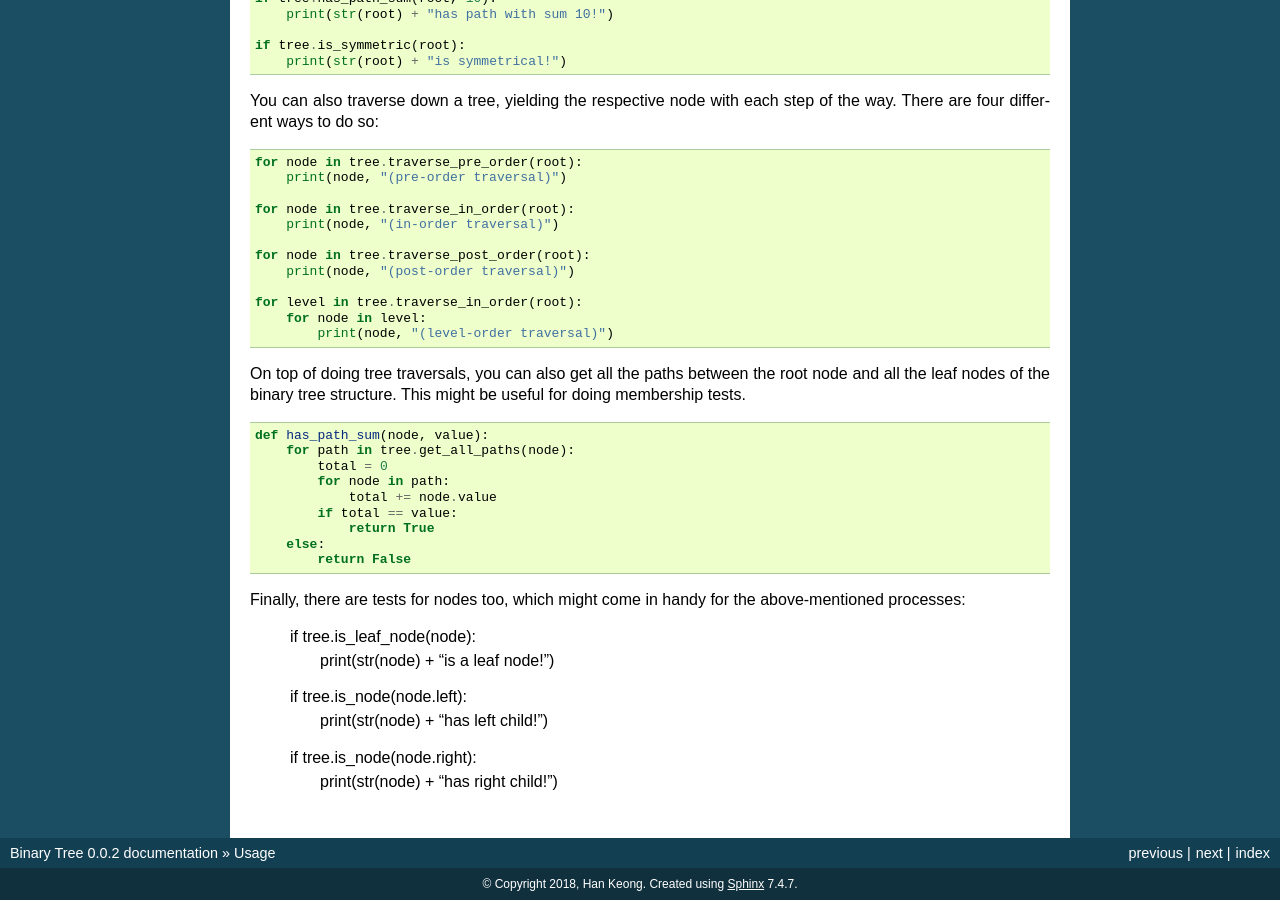
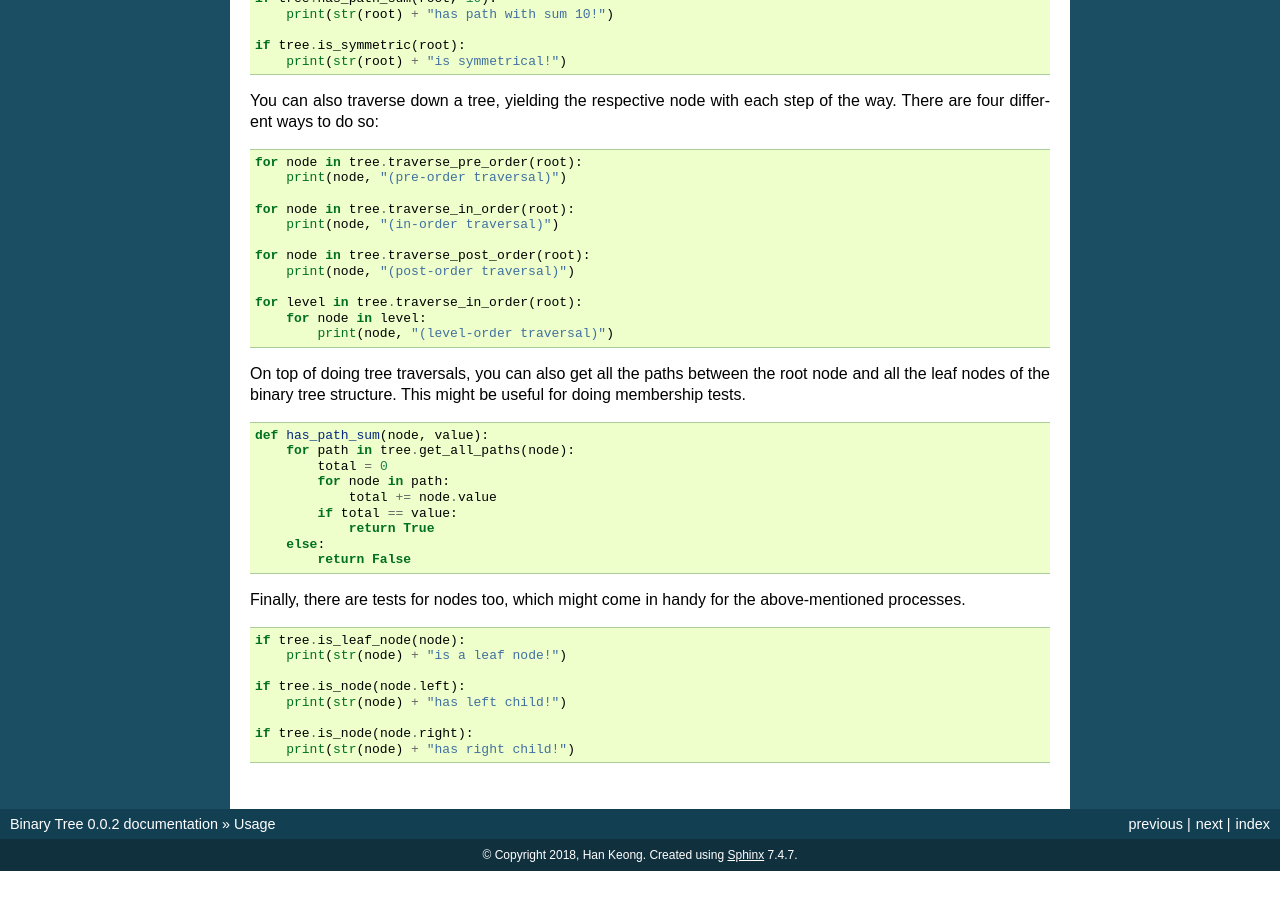
Before and after one commit to david-xhk/binary_tree, a Sphinx documentation site: the page built from docs/usage.rst, in a window 1280 px wide and 900 px high, scrolled down 1072 px. Built offline with Sphinx 7.4.7, drawn with Linux system fonts in a browser that asks for light colours; after the commit the page ends 1943 px from its top, so only the background shows below that.

```diff
--- a/docs/usage.rst
+++ b/docs/usage.rst
@@ -84,7 +84,7 @@ On top of doing tree traversals, you can also get all the paths between the root
         else:
             return False
 
-Finally, there are tests for nodes too, which might come in handy for the above-mentioned processes:
+Finally, there are tests for nodes too, which might come in handy for the above-mentioned processes. ::
 
         if tree.is_leaf_node(node):
             print(str(node) + "is a leaf node!")
```
